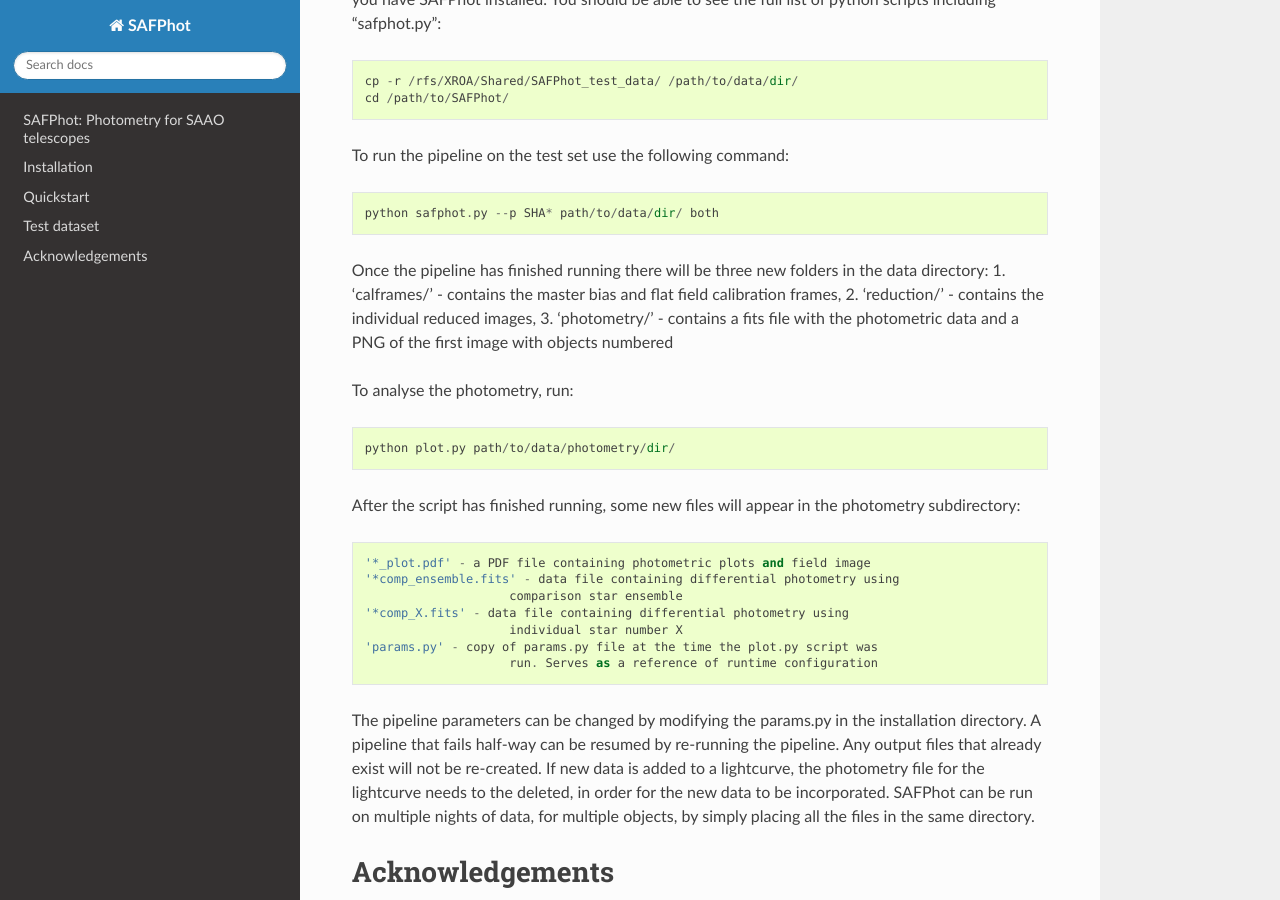
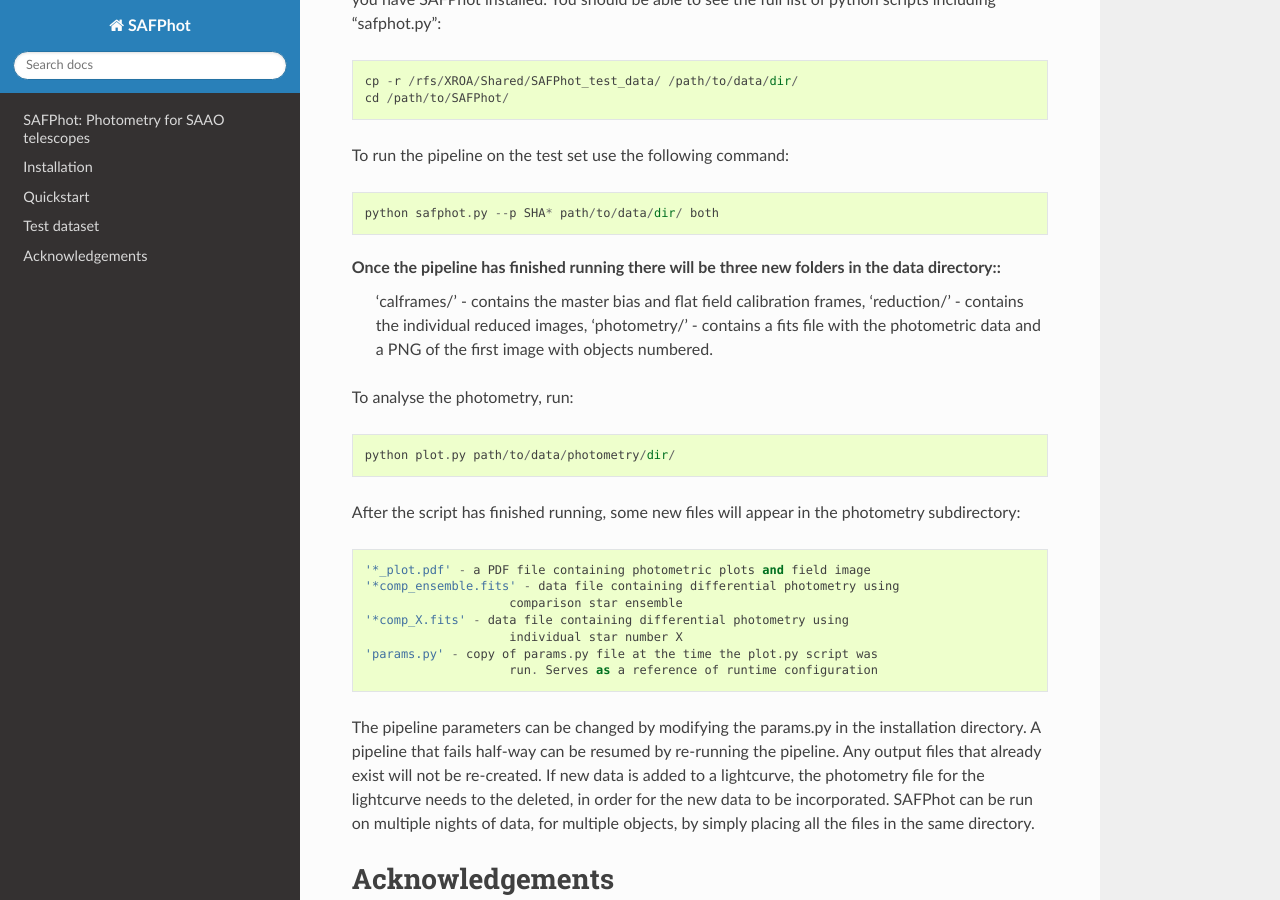
Before and after one commit to apchsh/SAFPhot, a Sphinx documentation site: the page built from docs/index.rst, in a window 1280 px wide and 900 px high, scrolled down 2102 px. Built offline with Sphinx 7.4.7 and the Read the Docs theme 2.0.0, drawn with Linux system fonts in a browser that asks for light colours.

Commit message:
updated docs

```diff
--- a/docs/index.rst
+++ b/docs/index.rst
@@ -92,10 +92,10 @@ To run the pipeline on the test set use the following command::
 
    python safphot.py --p SHA* path/to/data/dir/ both
 
-Once the pipeline has finished running there will be three new folders in the data directory:
-1. 'calframes/' - contains the master bias and flat field calibration frames,
-2. 'reduction/' - contains the individual reduced images,
-3. 'photometry/' - contains a fits file with the photometric data and a PNG of the first image with objects numbered
+Once the pipeline has finished running there will be three new folders in the data directory::
+    'calframes/' - contains the master bias and flat field calibration frames,
+    'reduction/' - contains the individual reduced images,
+    'photometry/' - contains a fits file with the photometric data and a PNG of the first image with objects numbered.
 
 To analyse the photometry, run::
 
```
